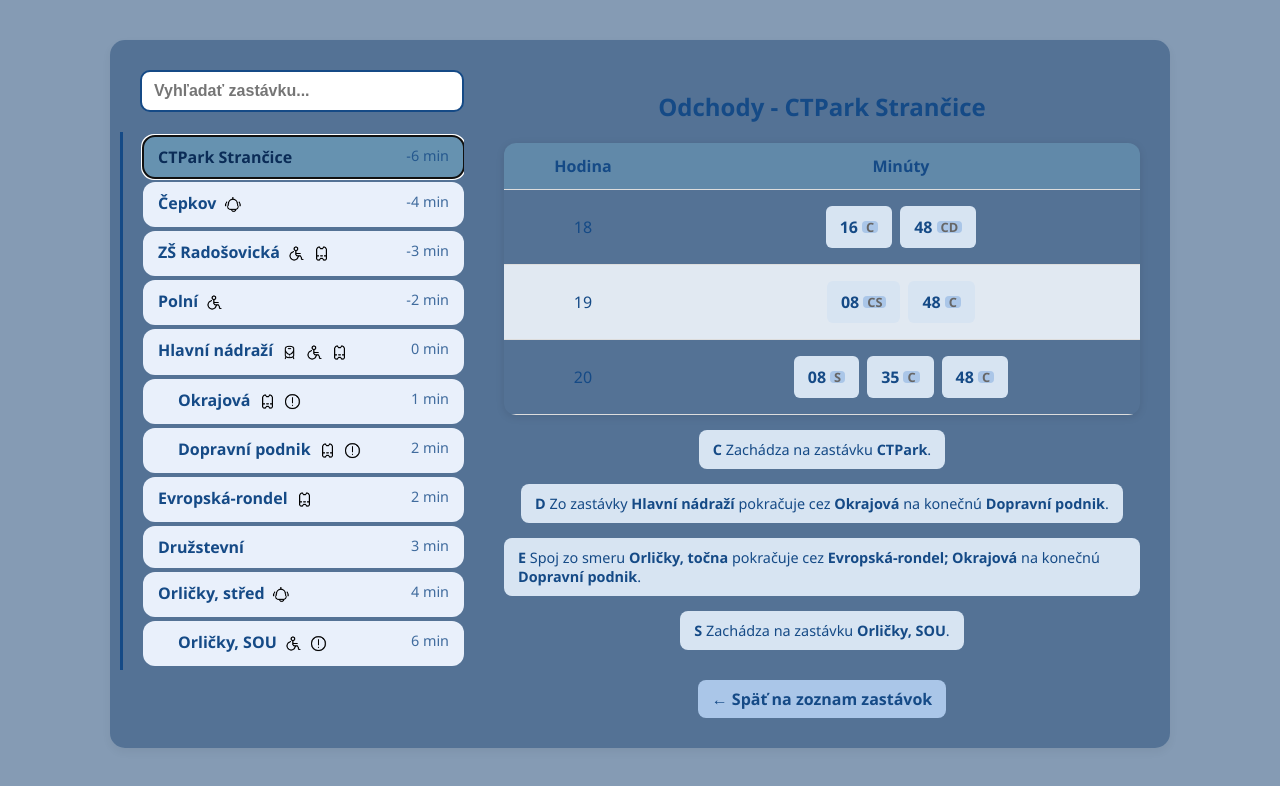
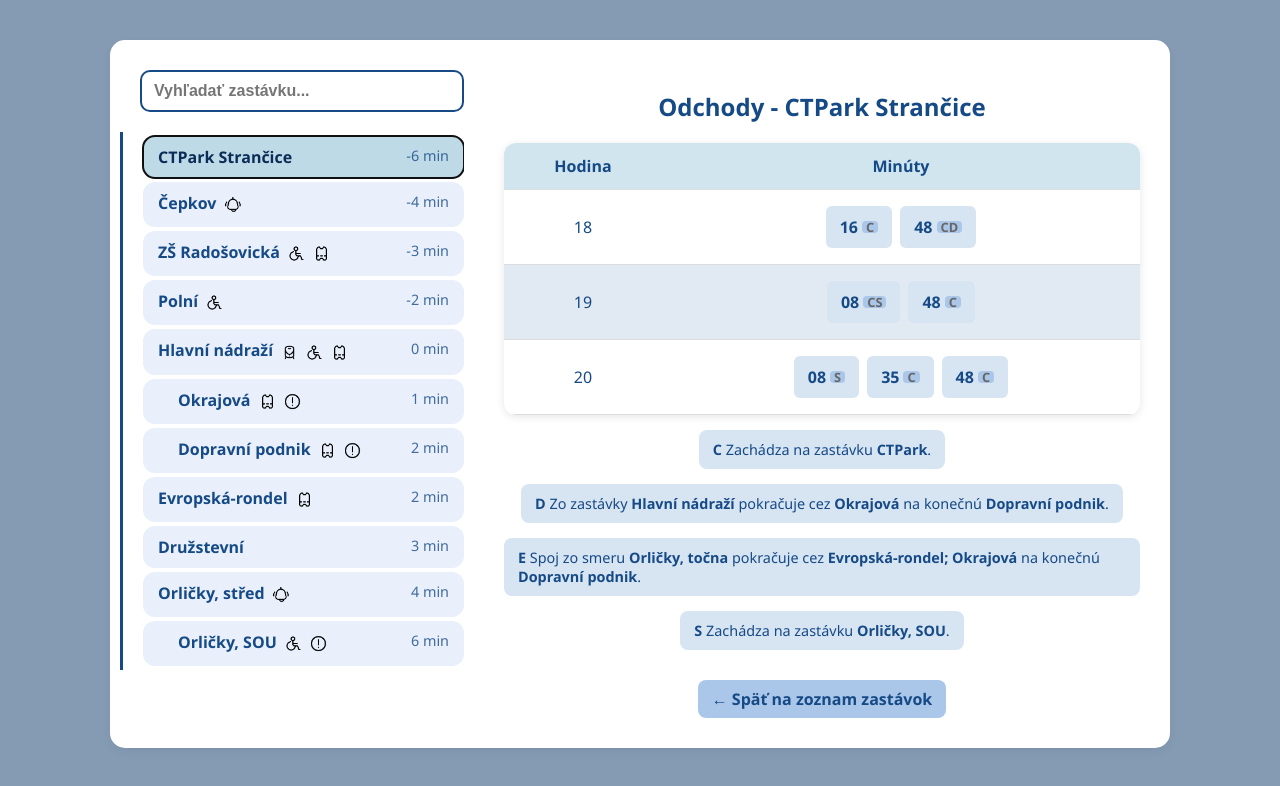
Before and after one commit to StromVMX/cestovne-poriadky-dps, a plain HTML site: page CTPark.html in a window 1280 px wide. Drawn offline with Linux system fonts and the light colour scheme.

Commit message:
Update style37.css

```diff
--- a/style37.css
+++ b/style37.css
@@ -12,7 +12,7 @@ body {
 .container {
   max-width: 1000px;
   width: 100%;
-  background-color: #33588298;
+  background-color: #fff;
   padding: 30px;
   border-radius: 15px;
   box-shadow: 0 4px 10px rgba(0, 0, 0, 0.05);
```
